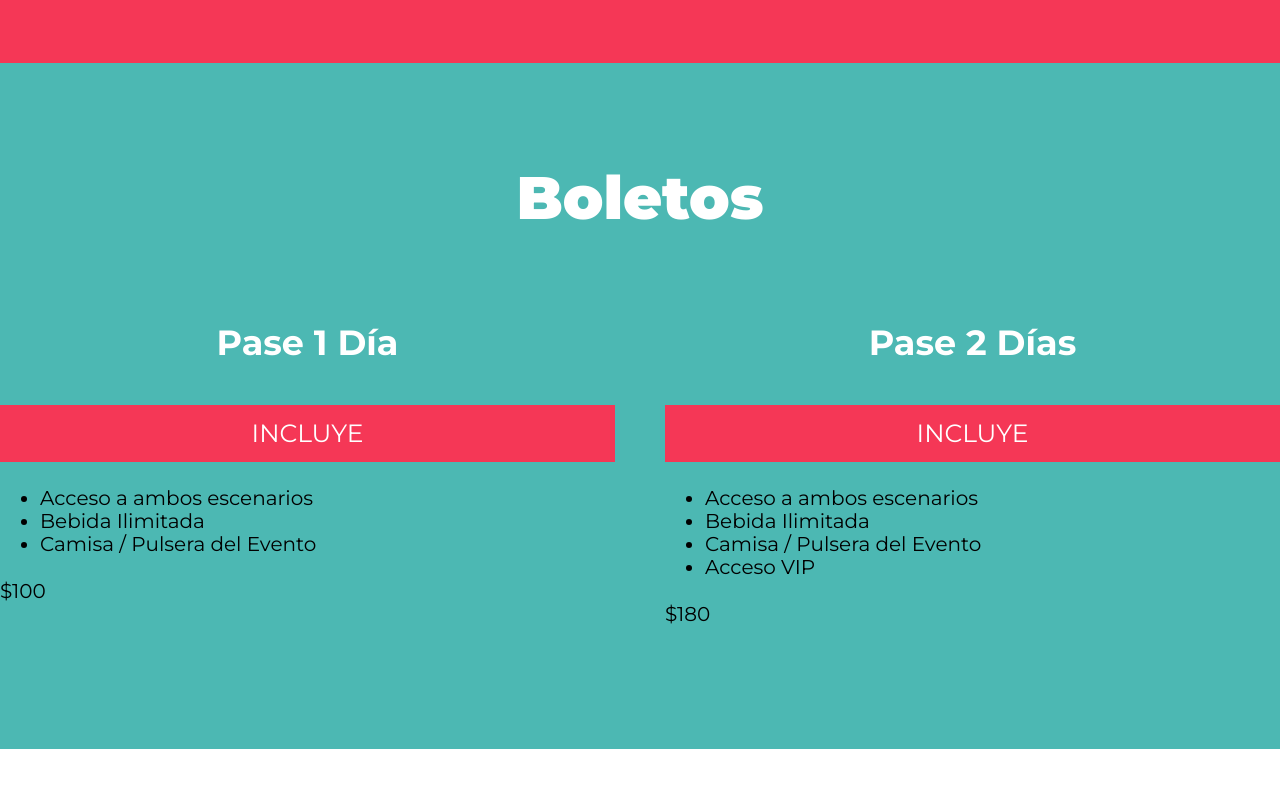
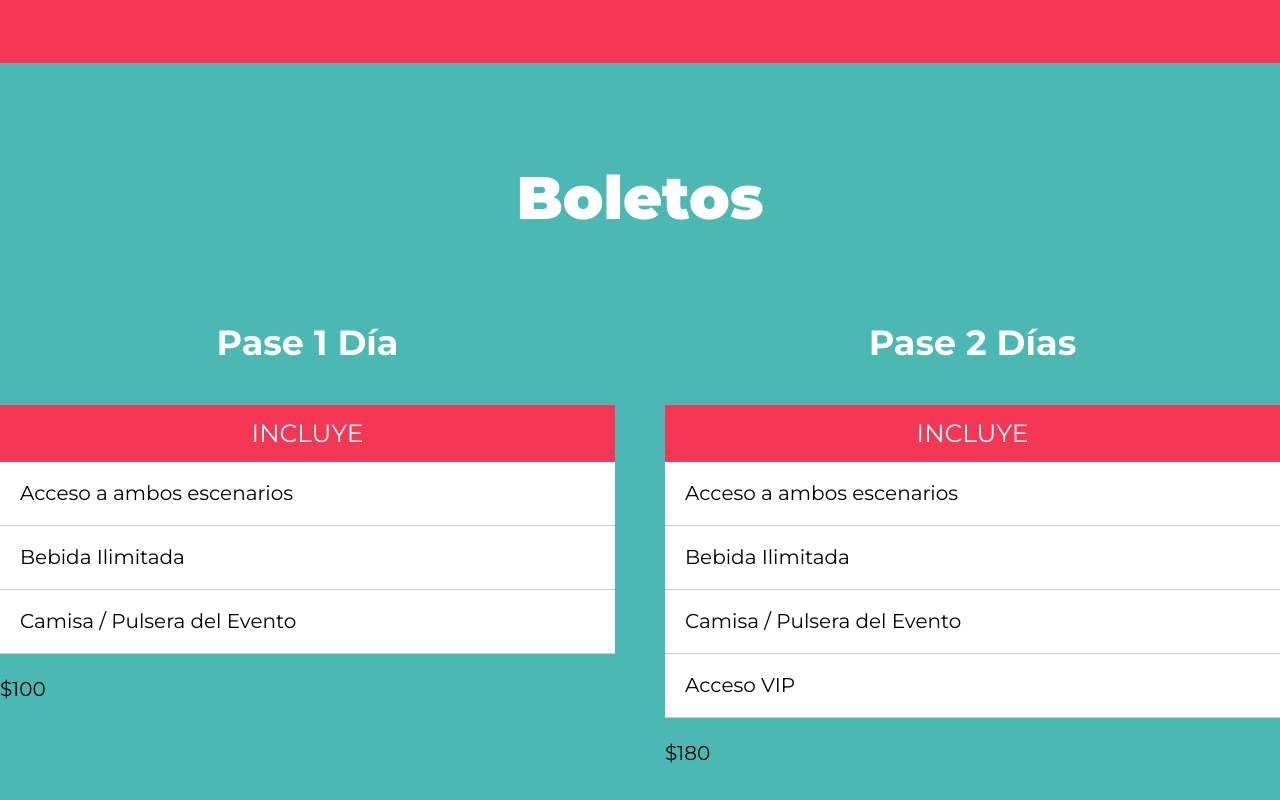
Before and after one commit to Anveliney/FestivalMusica, a website: page index.html in a window 1280 px wide. Shown: the part 2847-3647 px from the top of the page. Before the commit the page ends 3596 px from the top, so only its background shows below. Drawn offline with Linux system fonts and the light colour scheme.

Commit message:
Progreso

```diff
--- a/src/scss/base/_variables.scss
+++ b/src/scss/base/_variables.scss
@@ -8,6 +8,7 @@ $amarillo: #fdda00;
 $morado: #752F97;
 $negro: #000000;
 $blanco: #FFFFFF;
+$gris_claro: #CDCDCD;
 
 //Media Querys
 $telefono: 480px;
--- a/src/scss/layout/_boletos.scss
+++ b/src/scss/layout/_boletos.scss
@@ -30,5 +30,16 @@
         font-size: 2.5rem;
         background-color: v.$rosa;
         padding: 1rem 0;
+        margin: 0;
+    }
+
+    .pase-body ul{
+        background-color: v.$blanco;
+        @include m.resetear-lista;
+
+        li{
+            padding: 2rem;
+            border-bottom: 0.1rem solid v.$gris_claro;
+        }
     }
 }
```
Also changed, not shown: build/css/app.css.
